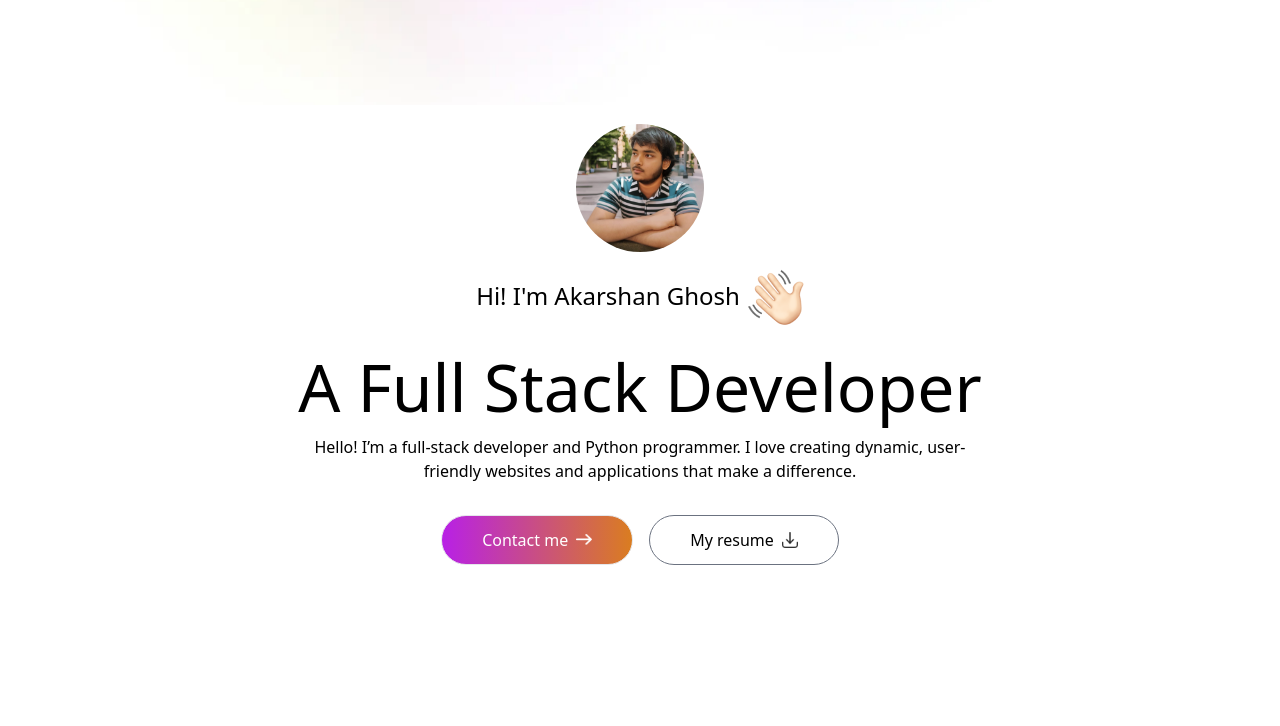
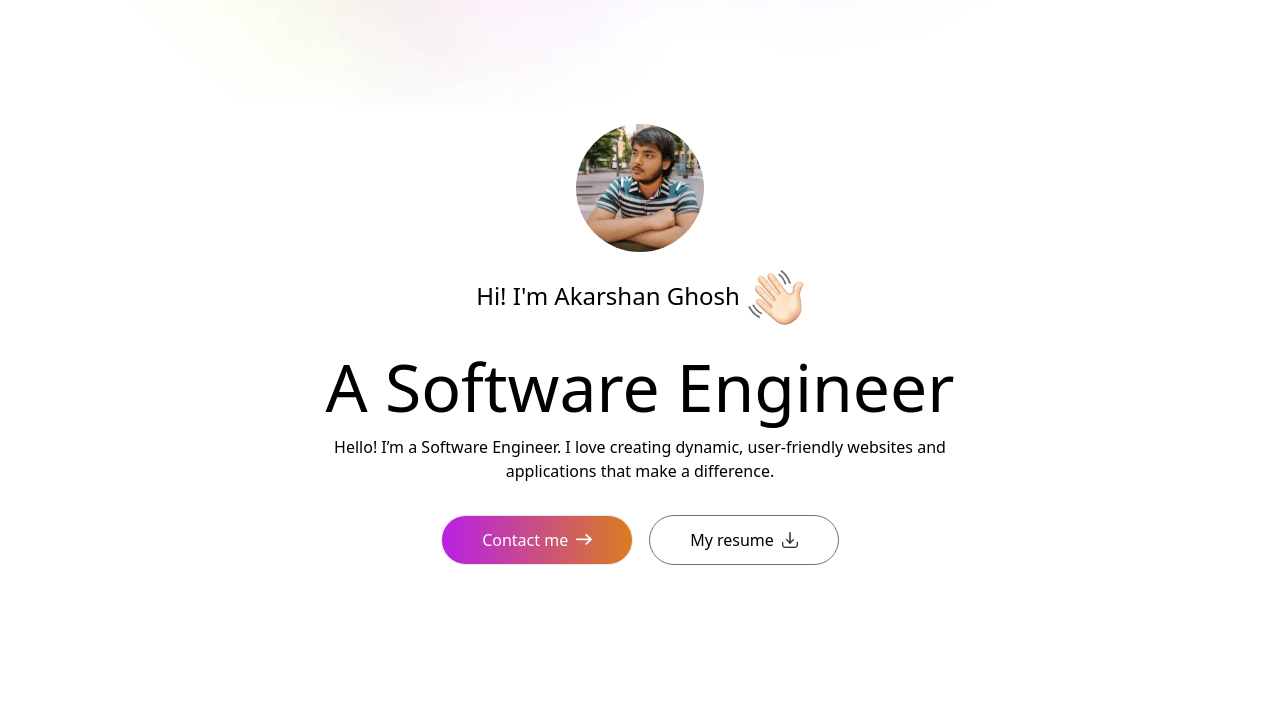
Before and after one commit to AkarshanGhosh/Portfolio_website, a plain HTML site: page index.html in a window 1280 px wide. Shown: the part 74-800 px from the top of the page. Drawn offline with nearby package versions, Linux system fonts and the light colour scheme.

Commit message:
Update index.html

```diff
--- a/index.html
+++ b/index.html
@@ -69,8 +69,8 @@
     <h3 class="flex items-center gap-2 text-xl md:text-2xl mb-3">
         Hi! I'm Akarshan Ghosh <img src="images/hand-icon.png" alt="">
     </h3>
-    <h1 class="text-3xl sm:text-6xl lg:text-[66px]">A Full Stack Developer</h1>
-    <p class="max-w-2xl mx-auto">Hello! I’m a full-stack developer and Python programmer.
+    <h1 class="text-3xl sm:text-6xl lg:text-[66px]">A Software Engineer</h1>
+    <p class="max-w-2xl mx-auto">Hello! I’m a Software Engineer.
         I love creating dynamic, user-friendly websites and applications
         that make a difference. </p>
 
```
